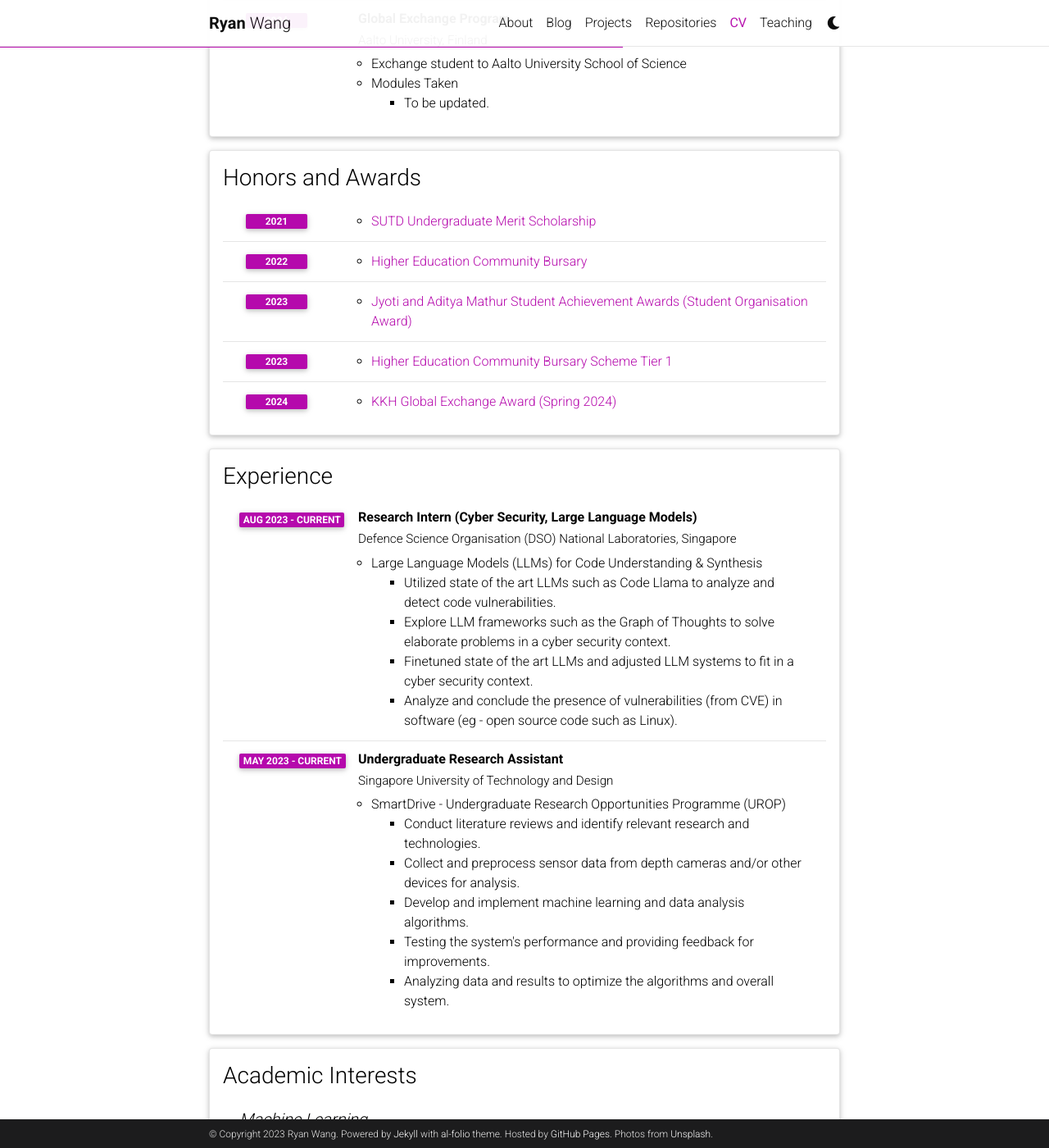
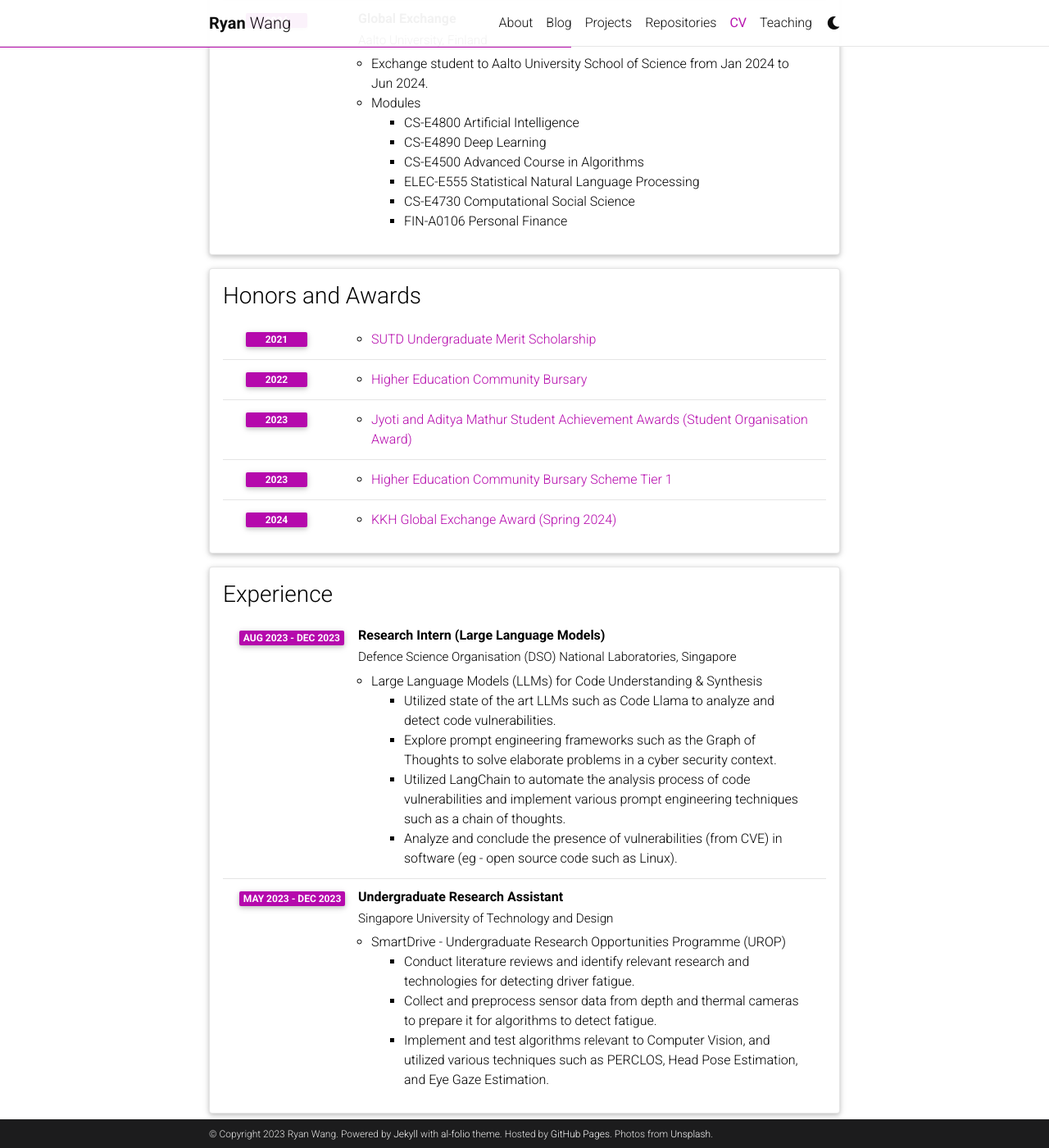
Before and after one commit to SausageMuffins/SausageMuffins.github.io, a Jekyll site: the page built from _pages/cv.md, in a window 1280 px wide and 1400 px high, scrolled down 629 px. Shown: the whole window at 82% size. Built offline with Jekyll 4.4.1, drawn with Linux system fonts in a browser that asks for light colours; comment, search, counter and statistics services are not loaded; a style sheet for code colours, icons or effects is not loaded; some of the changed text lies outside the part shown.

Commit message:
Updated CV

```diff
--- a/_data/cv.yml
+++ b/_data/cv.yml
@@ -21,14 +21,19 @@
           contents:
             - Focus tracks in Artificial Intelligence and Data Analytics
 
-    - title: Global Exchange Program
+    - title: Global Exchange
       institution: Aalto University, Finland
       year: 2024
       description:
-        - Exchange student to Aalto University School of Science
-        - title: Modules Taken
+        - Exchange student to Aalto University School of Science from Jan 2024 to Jun 2024.
+        - title: Modules
           contents:
-            - To be updated.
+            - CS-E4800 Artificial Intelligence
+            - CS-E4890 Deep Learning
+            - CS-E4500 Advanced Course in Algorithms
+            - ELEC-E555 Statistical Natural Language Processing
+            - CS-E4730 Computational Social Science
+            - FIN-A0106 Personal Finance
     # - title: Federal teaching diploma
     #   institution: Eidgenössische Technische Hochschule, Zurich, Switzerland
     #   year: 1900
@@ -62,28 +67,26 @@
 - title: Experience
   type: time_table
   contents:
-    - title: Research Intern (Cyber Security, Large Language Models)
+    - title: Research Intern (Large Language Models)
       institution: Defence Science Organisation (DSO) National Laboratories, Singapore
-      year: Aug 2023 - Current
+      year: Aug 2023 - Dec 2023
       description:
         - title: Large Language Models (LLMs) for Code Understanding & Synthesis
           contents:
             - Utilized state of the art LLMs such as Code Llama to analyze and detect code vulnerabilities.
-            - Explore LLM frameworks such as the Graph of Thoughts to solve elaborate problems in a cyber security context.
-            - Finetuned state of the art LLMs and adjusted LLM systems to fit in a cyber security context.
+            - Explore prompt engineering frameworks such as the Graph of Thoughts to solve elaborate problems in a cyber security context.
+            - Utilized LangChain to automate the analysis process of code vulnerabilities and implement various prompt engineering techniques such as a chain of thoughts.
             - Analyze and conclude the presence of vulnerabilities (from CVE) in software (eg - open source code such as Linux).
 
     - title: Undergraduate Research Assistant
       institution: Singapore University of Technology and Design
-      year: May 2023 - Current
+      year: May 2023 - Dec 2023
       description:
         - title: SmartDrive - Undergraduate Research Opportunities Programme (UROP)
           contents:
-            - Conduct literature reviews and identify relevant research and technologies.
-            - Collect and preprocess sensor data from depth cameras and/or other devices for analysis.
-            - Develop and implement machine learning and data analysis algorithms.
-            - Testing the system's performance and providing feedback for improvements.
-            - Analyzing data and results to optimize the algorithms and overall system.
+            - Conduct literature reviews and identify relevant research and technologies for detecting driver fatigue.
+            - Collect and preprocess sensor data from depth and thermal cameras to prepare it for algorithms to detect fatigue.
+            - Implement and test algorithms relevant to Computer Vision, and utilized various techniques such as PERCLOS, Head Pose Estimation, and Eye Gaze Estimation.
 
     # - title: Visiting Professor
     #   institution: California Institute of Technology, Pasadena, California, US
@@ -124,4 +127,4 @@
   type: list
   contents:
     - <u>Hobbies:</u> Bouldering, Running.
-    - <u>Favourite Food:</u> Cheese Burgers, Mc Spicy (Singapore Mcdonalds), Noodles (of ALL types).
+    - <u>Favourite Food:</u> Burgers, Mc Spicy, Pasta.
```
